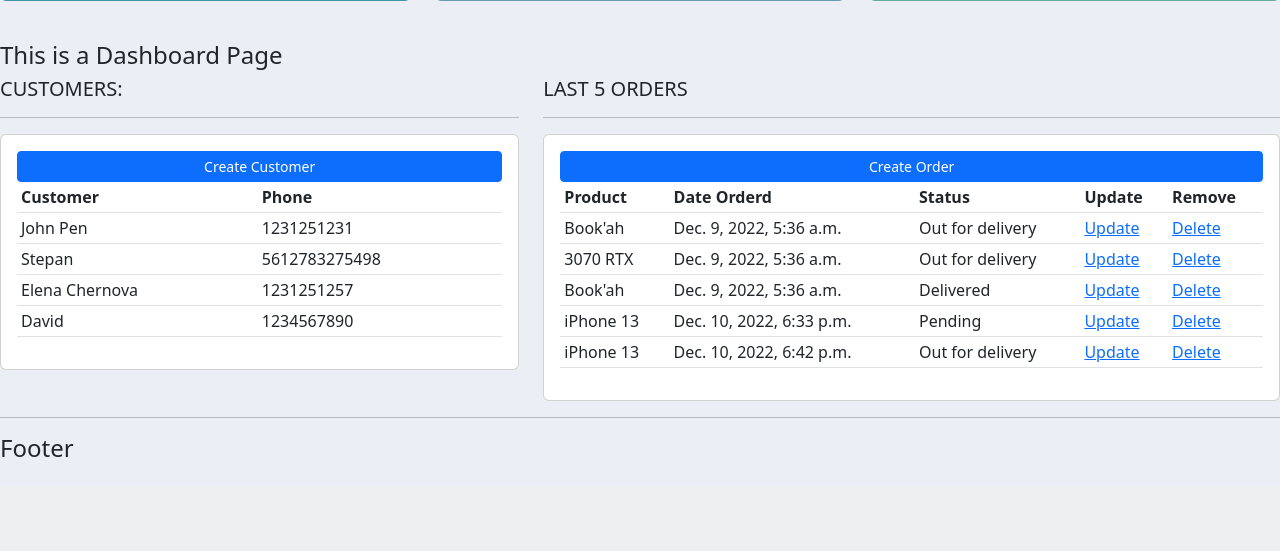
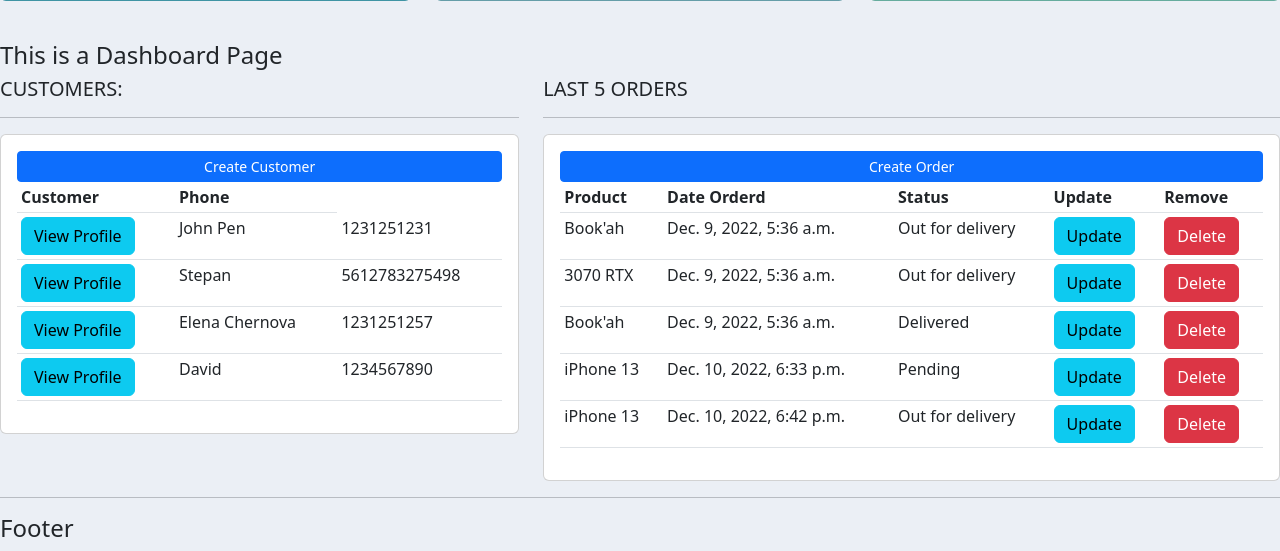
Before and after one commit to boiko88/Django-Student-CRM, a Django app: page /dashboard/ in a window 1280 px wide. Shown: the part 314-865 px from the top of the page. Before the commit the page ends 771 px from the top, so only its background shows below. Run offline with Django 4.2, Linux system fonts and the light colour scheme; data comes from the database, SQL or seed files in the repository; some libraries are stand-ins or nearby versions.

Commit message:
updated customer url, now everything looks fine

```diff
--- a/templates/dashboard.html
+++ b/templates/dashboard.html
@@ -22,6 +22,7 @@
 
 				{% for customer in customers %}
 					<tr>
+						<td><a class="btn btn-info" href={% url 'customer' customer.id %}>View Profile</a></td>
 						<td>{{customer.name}}</td>
 						<td>{{customer.phone}}</td>
 					</tr>
@@ -50,8 +51,8 @@
 					<td>{{order.product}}</td>
 					<td>{{order.date_created}}</td>
 					<td>{{order.status}}</td>
-					<td><a href=''>Update</a></td>
-					<td><a href=''>Delete</a></td>
+					<td><a class="btn btn-info" href=''>Update</a></td>
+					<td><a class="btn btn-danger" href=''>Delete</a></td>
 				</tr>
 				{% endfor %}
 			</table>
--- a/templates/navbar.html
+++ b/templates/navbar.html
@@ -11,7 +11,7 @@
         <a class="nav-link" href={% url 'dashboard' %}>Dashboard</a>
       </li>
       <li class="nav-item">
-        <a class="nav-link" href='#'>Customer</a>
+        <a class="nav-link" href={% url 'home' %}>Customer</a>
       </li>
       <li class="nav-item">
         <a class="nav-link" href={% url 'products' %}>Products</a>
```
